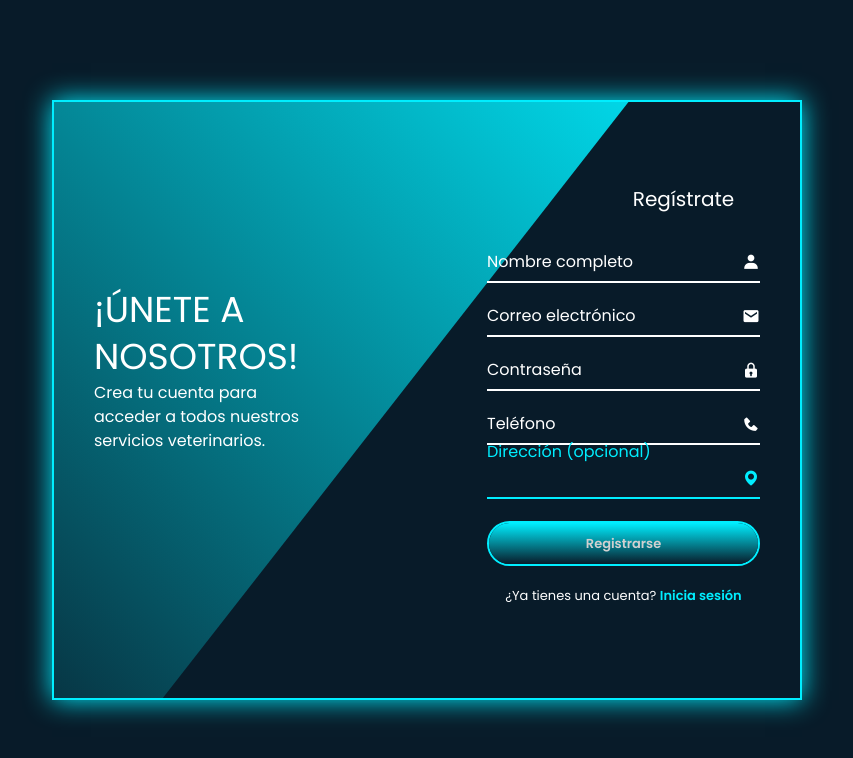
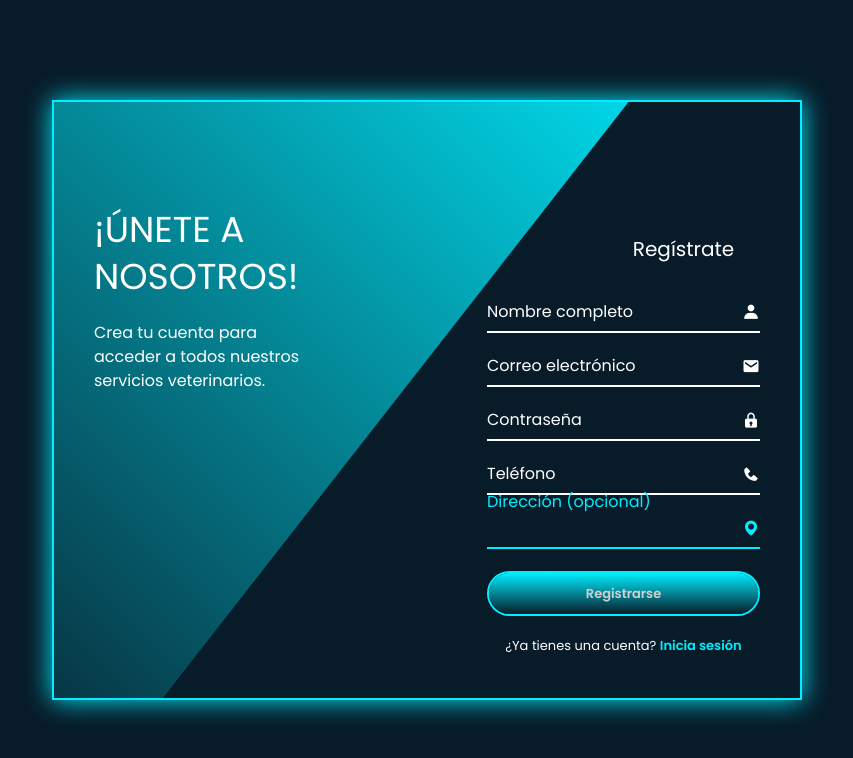
Before and after one commit to Edgarmontenegro123/clinica-veterinaria, a React (Vite) app in the folder frontend/vet-client/: page /login in a window 1280 px wide. Both pictures are taken after a click on the link "Regístrate". Shown: the top 758 px of the page, without its empty margins (213-1066 px from the left). Built offline with nearby package versions, Linux system fonts and the light colour scheme; no server answers.

Commit message:
I changed visual details in the LoginPage.jsx and RegisterForm.jsx forms.

```diff
--- a/frontend/vet-client/src/components/RegisterForm.jsx
+++ b/frontend/vet-client/src/components/RegisterForm.jsx
@@ -112,7 +112,7 @@ export default function RegisterForm({ onToggleLogin, onClose }) {
   };
 
   return (
-    <div className="form-box register ">
+    <div className="form-box register" style={{"--i": 0, transform: 'translateY(50px)'}}>
       <h2 className="animation" style={{"--i": 0, transform: 'translateX(60px)'}}>Regístrate</h2>
       <form onSubmit={handleSubmit}>
         <div className="input-box animation" style={{"--i": 1}}>
--- a/frontend/vet-client/src/pages/LoginPage.jsx
+++ b/frontend/vet-client/src/pages/LoginPage.jsx
@@ -34,15 +34,15 @@ const LoginPage = () => {
         {/* Texto informativo para login */}
         <div className="info-text login">
           <h2 className="animation" style={{"--i": 0}}>BIENVENIDO</h2>
-          <p className="animation" style={{"--i": 1}}>
+          <p className="animation" style={{"--i": 1, transform: 'translateY(20px)'}}>
             Para acceder ingresa un nombre de usuario, tu correo electrónico y una contraseña.
           </p>
         </div>
 
         {/* Texto informativo para registro */}
-        <div className="info-text register">
+        <div className="info-text register" style={{transform: 'translateY(-80px)'}} >
           <h2 className="animation" style={{"--i": 0}}>¡ÚNETE A NOSOTROS!</h2>
-          <p className="animation" style={{"--i": 1}}>
+          <p className="animation" style={{"--i": 1, transform: 'translateY(20px)'}}>
             Crea tu cuenta para acceder a todos nuestros servicios veterinarios.
           </p>
         </div>
```
